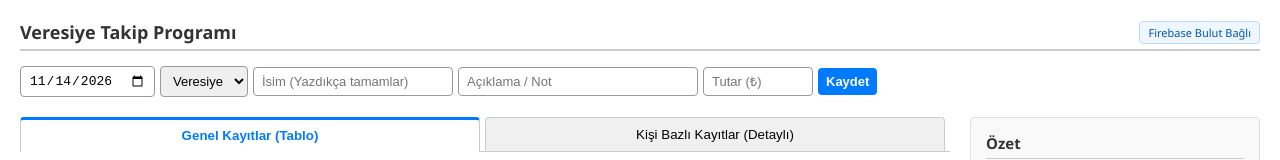
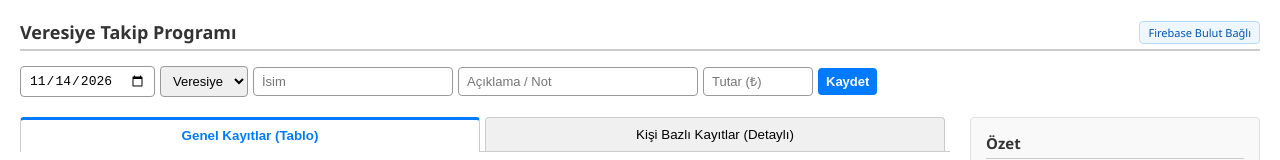
Before and after one commit to FurkanBaz33/veresiye-tahsilat-takip, a plain HTML site: page index.html in a window 1280 px wide. Shown: the top 160 px of the page. Drawn offline with Linux system fonts and the light colour scheme; no server answers.

Commit message:
Change input placeholder text for 'isim'
Updated the placeholder text for the input field to be more concise.

```diff
--- a/index.html
+++ b/index.html
@@ -108,7 +108,7 @@
             <option value="Veresiye">Veresiye</option>
             <option value="Tahsilat">Tahsilat</option>
         </select>
-        <input type="text" id="isim" list="isim_listesi" placeholder="İsim (Yazdıkça tamamlar)" autocomplete="off" style="width: 200px;">
+        <input type="text" id="isim" list="isim_listesi" placeholder="İsim" autocomplete="off" style="width: 200px;">
         <datalist id="isim_listesi"></datalist>
         <input type="text" id="aciklama" placeholder="Açıklama / Not" style="width: 240px;">
         <input type="number" id="tutar" placeholder="Tutar (₺)" step="0.01" min="0" style="width: 110px;">
```
